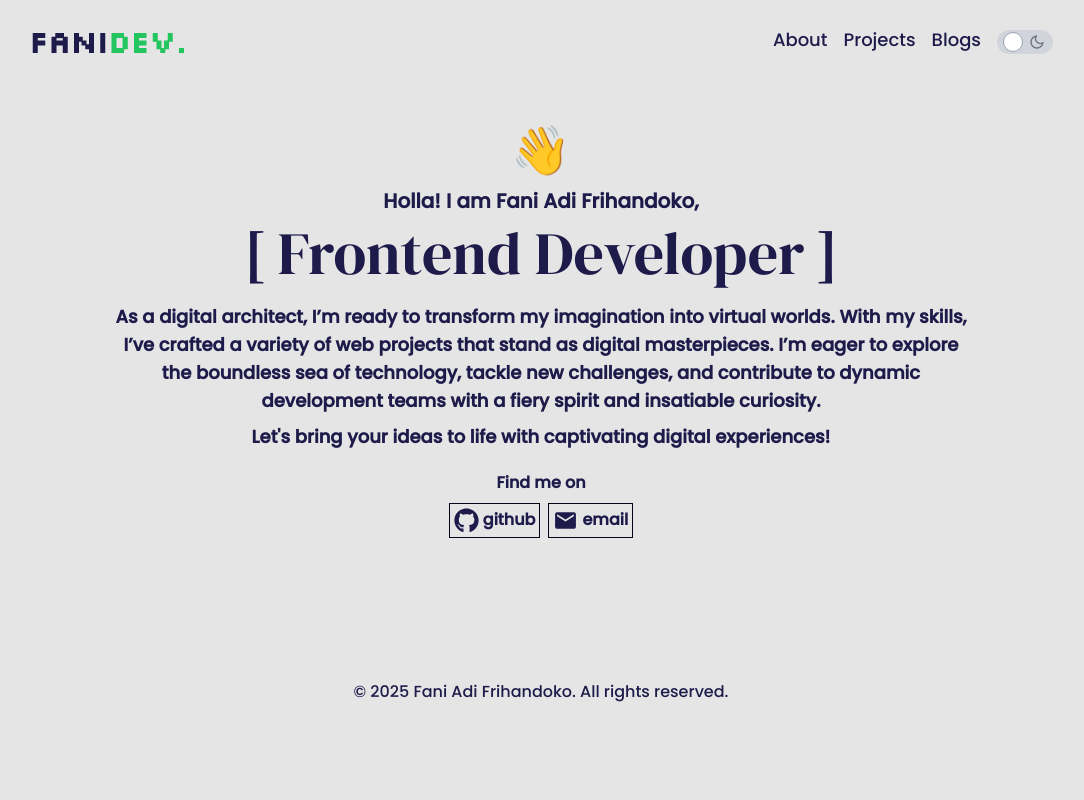
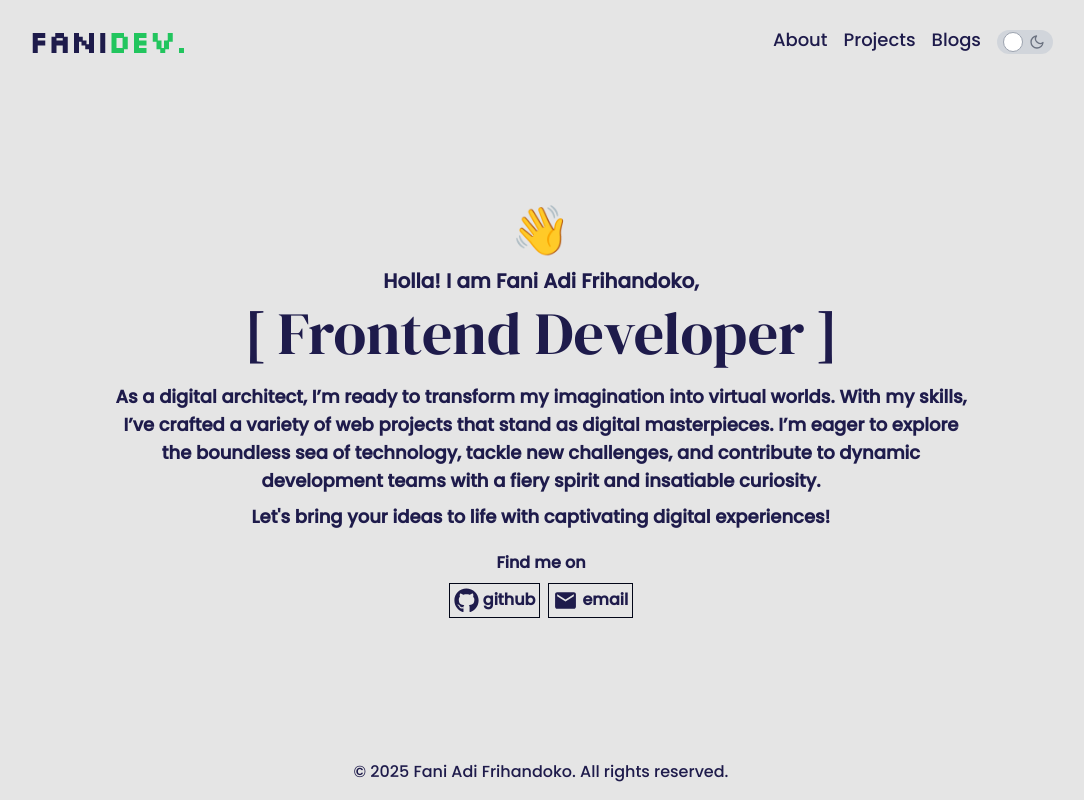
Before and after one commit to faniadifrihandoko1/creativefolio, a Next.js app: page / in a window 1280 px wide. Shown: the whole page, without its empty margins (99-1183 px from the left). Built offline with nearby package versions, Linux system fonts and the light colour scheme.

Commit message:
feat: fix page home

```diff
--- a/app/(client)/page.tsx
+++ b/app/(client)/page.tsx
@@ -29,7 +29,7 @@ export const metadata: Metadata = {
 
 export default function Home() {
   return (
-    <div className="h-[calc(100vh-80px)] flex flex-col">
+    <div className="h-screen flex flex-col pt-20">
       <div className="flex-1 flex flex-col items-center justify-center font-extrabold">
         <Header />
         <Tittle />
```
